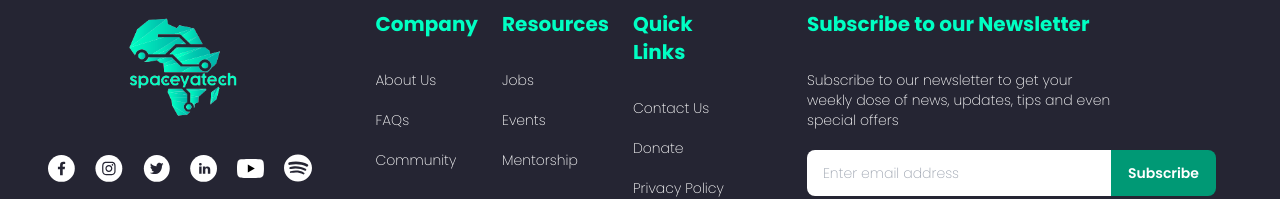
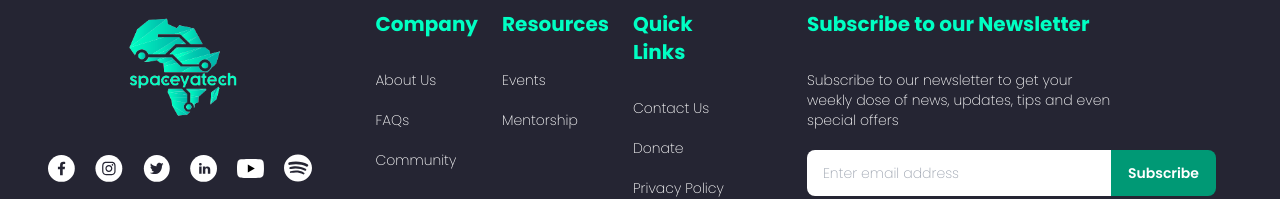
Before and after one commit to SpaceyaTech/SYT-Web-Redesign, a React (Vite) app: page / in a window 1280 px wide. Shown: the part 4063-4262 px from the top of the page. Built offline with nearby package versions, Linux system fonts and the light colour scheme.

Commit message:
Integrate about, community and events links

```diff
--- a/src/APP/components/Footer2.jsx
+++ b/src/APP/components/Footer2.jsx
@@ -8,6 +8,7 @@ import {
   youtube,
   spotify,
 } from "../../assets/images/socials";
+import { Link } from "react-router-dom";
 
 const Footer2 = () => {
   var now = new Date();
@@ -59,9 +60,9 @@ const Footer2 = () => {
             </h2>
 
             <ul className="flex flex-col gap-5 list-none text-sm font-light">
-              <li>About Us</li>
+              <li><Link to="/about-us">About Us</Link></li>
               <li>FAQs</li>
-              <li>Community</li>
+              <li><Link to="/community">Community</Link></li>
             </ul>
           </div>
 
@@ -71,8 +72,9 @@ const Footer2 = () => {
             </h2>
 
             <ul className="flex flex-col gap-5 list-none text-sm font-light">
-              <li>Jobs</li>
-              <li>Events</li>
+              {/* To be restored once the jobs section is implemented */}
+              {/* <li>Jobs</li> */}
+              <li><Link to="/allevents">Events</Link></li>
               <li>Mentorship</li>
             </ul>
           </div>
```
